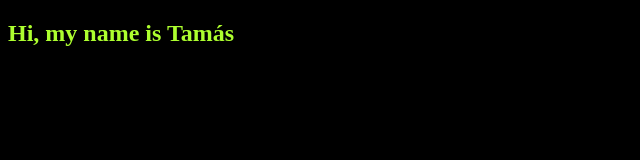
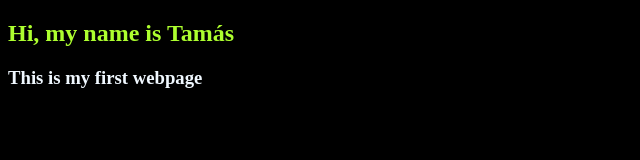
Before and after one commit to BatoriTamas/git-rocks-3, a plain HTML site: page index.html in a window 1280 px wide. Shown: the whole page, without its empty margins (0-640 px from the left). Drawn offline with Linux system fonts and the light colour scheme.

Commit message:
changed h3 color

```diff
--- a/style.css
+++ b/style.css
@@ -1,7 +1,11 @@
+body {
+  background-color: black;
+}
+
 h2 {
   color: greenyellow;
 }
 
-body {
-  background-color: black;
+h3 {
+  color: aliceblue;
 }
```
